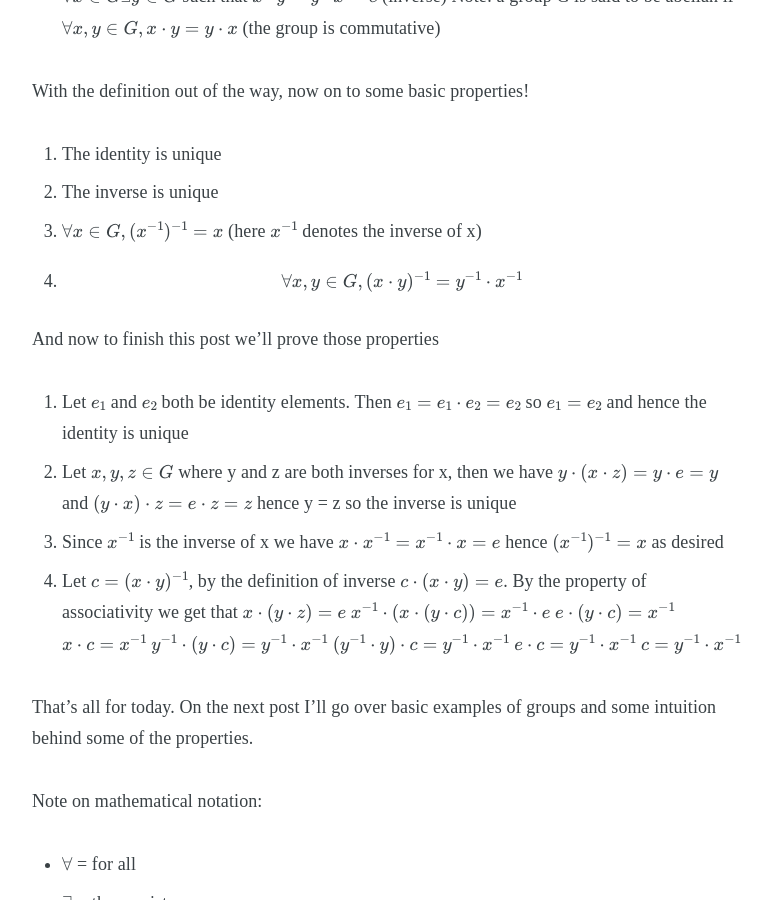
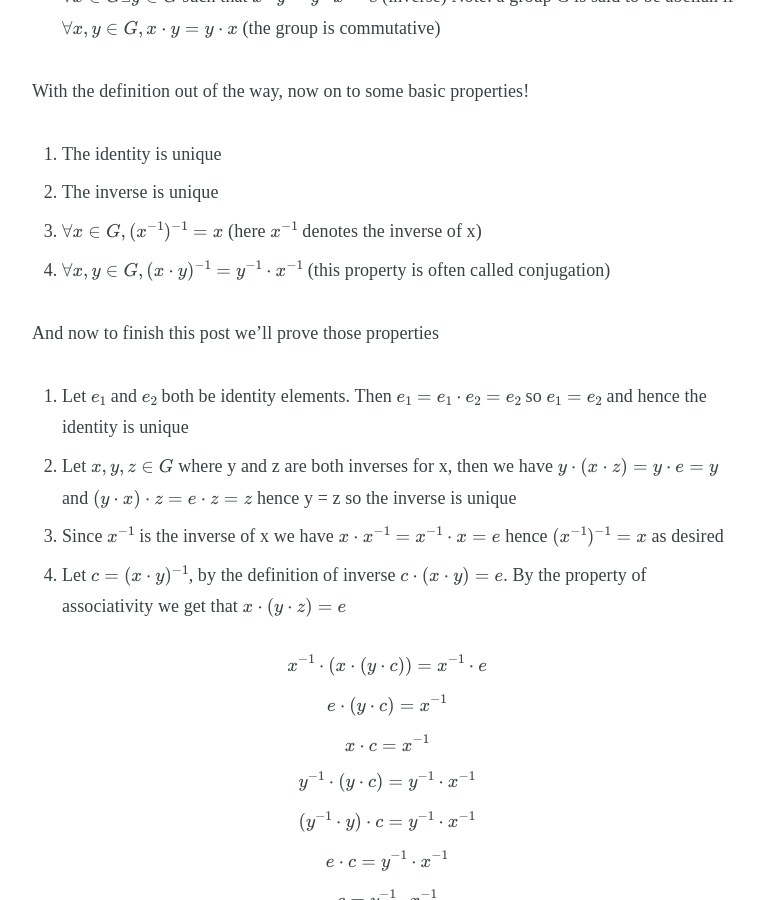
Before and after one commit to jamiecayley/jamiecayley.github.io, a Jekyll site: the page built from _posts/2016-04-06-An-Introduction-To-Abstract-Algebra-1.md, in a window 1280 px wide and 900 px high, scrolled down 1112 px. Shown: the whole window, without its empty margins (253-1025 px from the left). Built offline with Jekyll 4.4.1, drawn with Linux system fonts in a browser that asks for light colours; some web fonts are replaced; formulas are drawn with MathJax 3.

Commit message:
Update 2016-04-06-An-Introduction-To-Abstract-Algebra-1.md

```diff
--- a/_posts/2016-04-06-An-Introduction-To-Abstract-Algebra-1.md
+++ b/_posts/2016-04-06-An-Introduction-To-Abstract-Algebra-1.md
@@ -24,7 +24,7 @@ With the definition out of the way, now on to some basic properties!
 1. The identity is unique
 2. The inverse is unique
 3. $$\forall x \in G, (x^{-1})^{-1} = x$$ (here $$x^{-1}$$ denotes the inverse of x)
-4. $$\forall x, y \in G, (x \cdot y)^{-1} = y^{-1} \cdot x^{-1}$$
+4. $$\forall x, y \in G, (x \cdot y)^{-1} = y^{-1} \cdot x^{-1}$$ (this property is often called conjugation)
 
 And now to finish this post we'll prove those properties
 
@@ -32,12 +32,19 @@ And now to finish this post we'll prove those properties
 2. Let $$x, y, z \in G$$ where y and z are both inverses for x, then we have $$y \cdot (x \cdot z) = y \cdot e = y$$ and $$(y \cdot x) \cdot z = e \cdot z = z$$ hence y = z so the inverse is unique
 3. Since $$x^{-1}$$ is the inverse of x we have $$x \cdot x^{-1} = x^{-1} \cdot x = e$$ hence $$(x^{-1})^{-1} = x$$ as desired
 4. Let $$c = (x \cdot y)^{-1}$$, by the definition of inverse $$c \cdot (x \cdot y) = e$$. By the property of associativity we get that $$x \cdot (y \cdot z) = e$$
+
 $$x^{-1} \cdot (x \cdot (y \cdot c)) = x^{-1} \cdot e$$
+
 $$e \cdot (y \cdot c) = x^{-1}$$
+
 $$x \cdot c = x^{-1}$$
+
 $$y^{-1} \cdot (y \cdot c) = y^{-1} \cdot x^{-1}$$
+
 $$(y^{-1} \cdot y) \cdot c = y^{-1} \cdot x^{-1}$$
+
 $$e \cdot c = y^{-1} \cdot x^{-1}$$
+
 $$c = y^{-1} \cdot x^{-1}$$
 
 That's all for today. On the next post I'll go over basic examples of groups and some intuition behind some of the properties.
```
